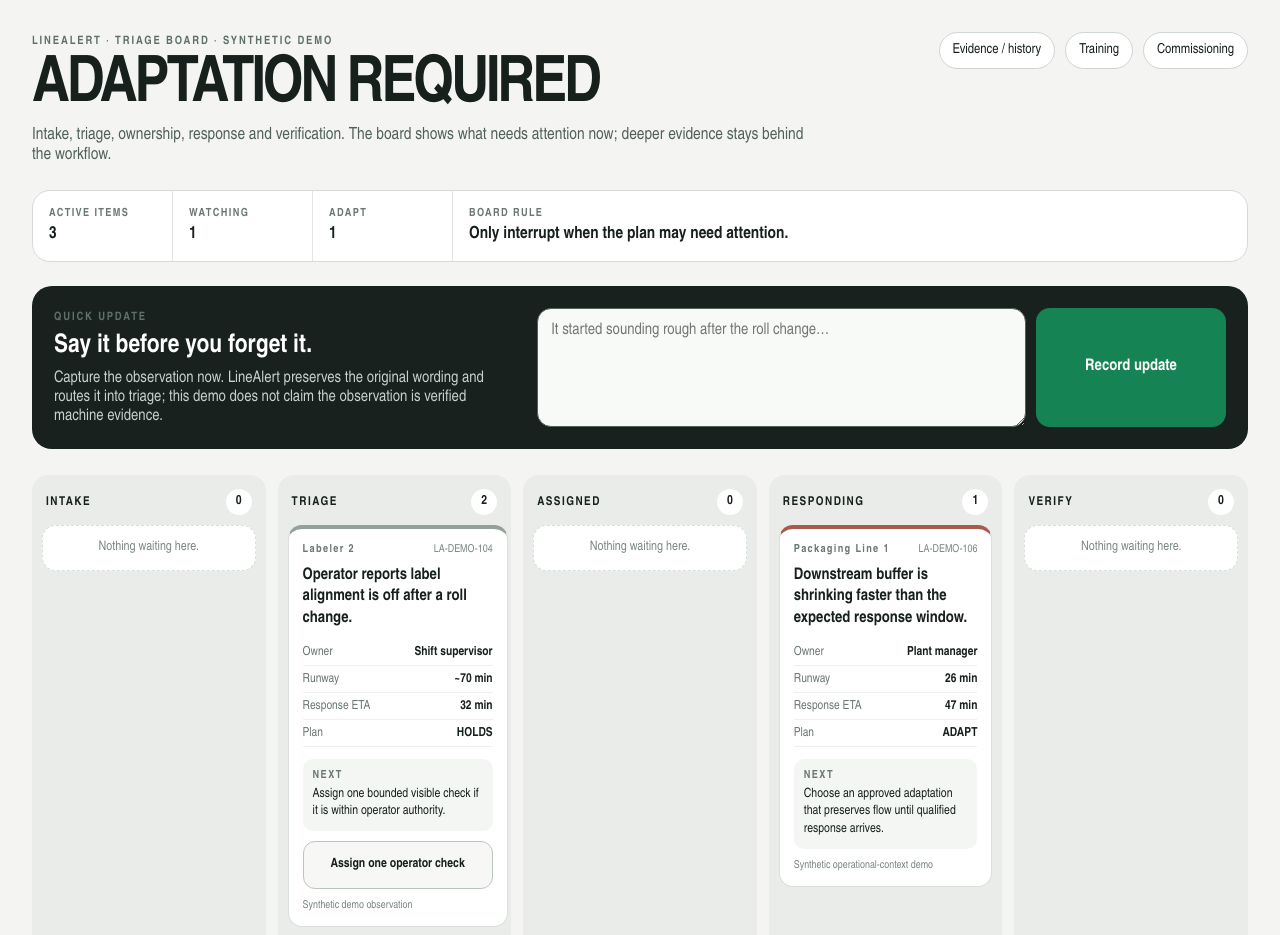
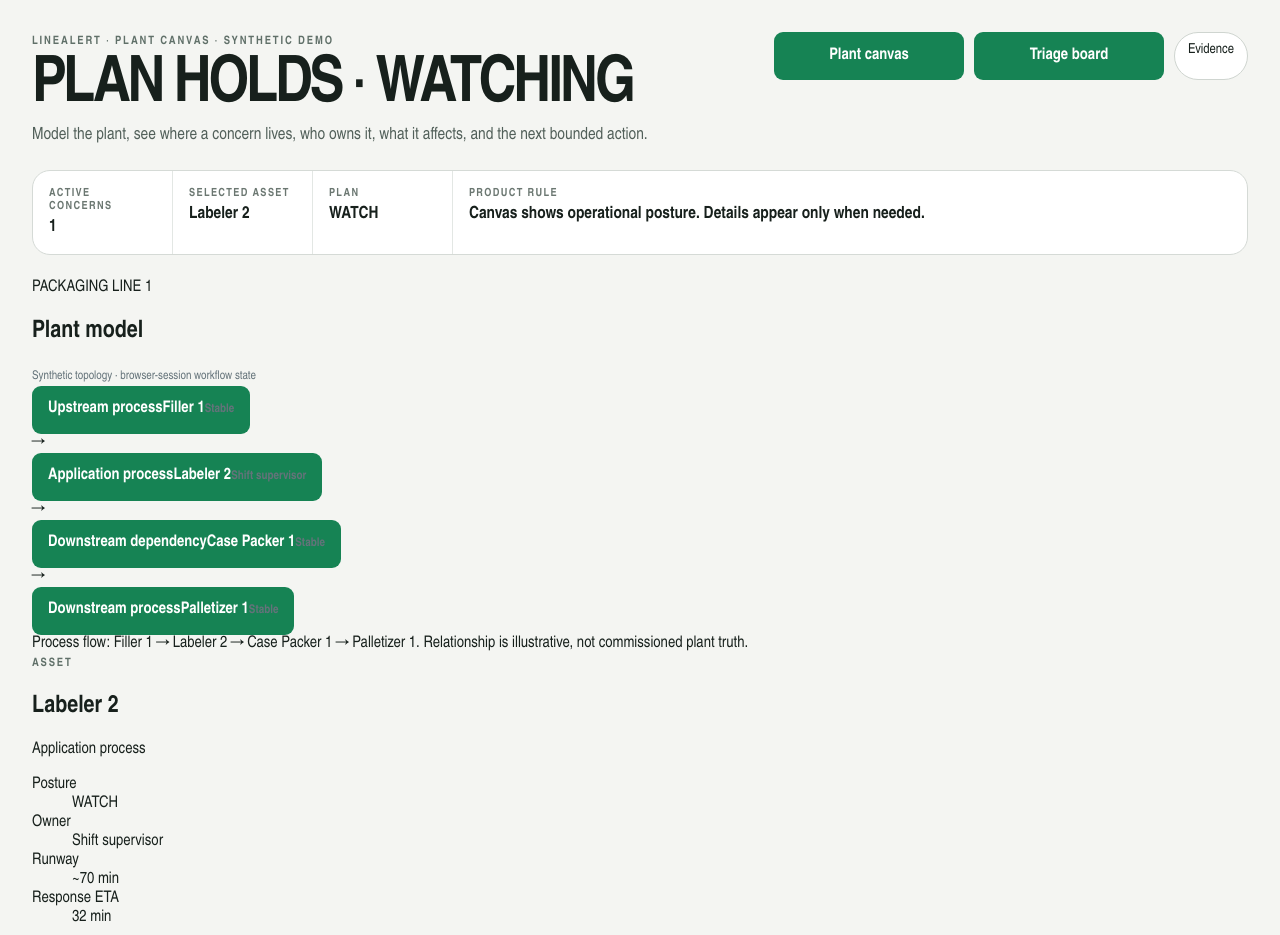
Before and after one commit to anthonyedgar30000/linealert-core, a Next.js app in the folder ui/: page / in a window 1280 px wide. Shown: the top 935 px of the page. Built offline with nearby package versions, Linux system fonts and the light colour scheme.

Commit message:
Make plant canvas the primary LineAlert surface

```diff
--- a/ui/app/page.tsx
+++ b/ui/app/page.tsx
@@ -1,307 +1,150 @@
 "use client";
 
 import Link from "next/link";
-import { FormEvent, useMemo, useState } from "react";
+import { useMemo, useState } from "react";
 
 import styles from "./triage-board.module.css";
 
-type TriageStage = "INTAKE" | "TRIAGE" | "ASSIGNED" | "RESPONDING" | "VERIFY";
+type PlanState = "HOLDS" | "WATCH" | "ADAPT";
+type Owner = "Shift supervisor" | "Operator" | "Maintenance" | "Plant manager";
+type AssetId = "filler" | "labeler" | "packer" | "palletizer";
 type OperatorResult = "appears_clear" | "issue_observed" | "cannot_verify";
 
-type OperatorCheck = {
-  question: string;
-  reason: string;
+type Asset = {
+  id: AssetId;
+  name: string;
+  role: string;
+  plan: PlanState;
+  owner: Owner;
+  next: string;
+  concern?: string;
+  latestObservation?: string;
+  runway?: string;
+  responseEta?: string;
 };
 
-type TriageItem = {
-  id: string;
-  asset: string;
-  summary: string;
-  stage: TriageStage;
-  owner: string;
-  next: string;
-  plan: "HOLDS" | "WATCH" | "ADAPT";
-  runway?: string;
-  responseEta?: string;
-  source: string;
-  operatorCheck?: OperatorCheck;
-  latestObservation?: string;
-};
-
-const seededItems: TriageItem[] = [
-  {
-    id: "LA-DEMO-104",
-    asset: "Labeler 2",
-    summary: "Operator reports label alignment is off after a roll change.",
-    stage: "TRIAGE",
-    owner: "Shift supervisor",
-    next: "Assign one bounded visible check if it is within operator authority.",
-    plan: "HOLDS",
-    runway: "~70 min",
-    responseEta: "32 min",
-    source: "Synthetic demo observation",
-    operatorCheck: {
-      question: "From the approved operating position, does the visible label application relationship appear aligned?",
-      reason: "A visible alignment check can tell triage whether a qualified mechanical inspection is needed. It does not establish root cause.",
-    },
-  },
-  {
-    id: "LA-DEMO-105",
-    asset: "CNC Cell A",
-    summary: "Two updated controllers stopped reporting to the historian after a firmware change.",
-    stage: "TRIAGE",
-    owner: "Shift supervisor",
-    next: "Confirm shared gateway path and maintenance availability before escalating.",
-    plan: "WATCH",
-    runway: "~95 min",
-    responseEta: "44 min",
-    source: "Synthetic dependency-risk demo",
-  },
-  {
-    id: "LA-DEMO-106",
-    asset: "Packaging Line 1",
-    summary: "Downstream buffer is shrinking faster than the expected response window.",
-    stage: "RESPONDING",
-    owner: "Plant manager",
-    next: "Choose an approved adaptation that preserves flow until qualified response arrives.",
-    plan: "ADAPT",
-    runway: "26 min",
-    responseEta: "47 min",
-    source: "Synthetic operational-context demo",
-  },
+const seedAssets: Asset[] = [
+  { id: "filler", name: "Filler 1", role: "Upstream process", plan: "HOLDS", owner: "Shift supervisor", next: "No action requested." },
+  { id: "labeler", name: "Labeler 2", role: "Application process", plan: "WATCH", owner: "Shift supervisor", next: "Assign one bounded visible check if it is within operator authority.", concern: "Operator reports label alignment is off after a roll change.", runway: "~70 min", responseEta: "32 min" },
+  { id: "packer", name: "Case Packer 1", role: "Downstream dependency", plan: "HOLDS", owner: "Shift supervisor", next: "No action requested." },
+  { id: "palletizer", name: "Palletizer 1", role: "Downstream process", plan: "HOLDS", owner: "Shift supervisor", next: "No action requested." },
 ];
 
-const stageOrder: TriageStage[] = ["INTAKE", "TRIAGE", "ASSIGNED", "RESPONDING", "VERIFY"];
+export default function PlantCanvas() {
+  const [assets, setAssets] = useState(seedAssets);
+  const [selectedId, setSelectedId] = useState<AssetId>("labeler");
+  const [operatorOpen, setOperatorOpen] = useState(false);
+  const [view, setView] = useState<"canvas" | "board">("canvas");
 
-export default function TriageBoard() {
-  const [items, setItems] = useState<TriageItem[]>(seededItems);
-  const [quickUpdate, setQuickUpdate] = useState("");
-  const [lastCaptured, setLastCaptured] = useState<string | null>(null);
-  const [activeOperatorItemId, setActiveOperatorItemId] = useState<string | null>(null);
+  const selected = assets.find((asset) => asset.id === selectedId) ?? assets[0];
+  const activeCount = assets.filter((asset) => asset.concern).length;
+  const posture = assets.some((asset) => asset.plan === "ADAPT") ? "ADAPTATION REQUIRED" : assets.some((asset) => asset.plan === "WATCH") ? "PLAN HOLDS · WATCHING" : "PLAN HOLDS";
 
-  const adaptCount = items.filter((item) => item.plan === "ADAPT").length;
-  const watchCount = items.filter((item) => item.plan === "WATCH").length;
-  const plantPosture = adaptCount > 0 ? "ADAPTATION REQUIRED" : watchCount > 0 ? "PLAN HOLDS · WATCHING" : "PLAN HOLDS";
+  const boardGroups = useMemo(() => ({
+    TRIAGE: assets.filter((asset) => asset.concern && asset.owner === "Shift supervisor"),
+    ASSIGNED: assets.filter((asset) => asset.concern && (asset.owner === "Operator" || asset.owner === "Maintenance")),
+    RESPONDING: assets.filter((asset) => asset.concern && asset.owner === "Plant manager"),
+  }), [assets]);
 
-  const grouped = useMemo(() => {
-    const result = new Map<TriageStage, TriageItem[]>();
-    stageOrder.forEach((stage) => result.set(stage, []));
-    items.forEach((item) => result.get(item.stage)?.push(item));
-    return result;
-  }, [items]);
-
-  const activeOperatorItem = items.find((item) => item.id === activeOperatorItemId && item.operatorCheck) ?? null;
-
-  const captureUpdate = (event: FormEvent) => {
-    event.preventDefault();
-    const observation = quickUpdate.trim();
-    if (!observation) return;
-
-    const item: TriageItem = {
-      id: `LA-DEMO-${107 + items.length}`,
-      asset: "Unassigned asset",
-      summary: observation,
-      stage: "INTAKE",
-      owner: "Triage queue",
-      next: "Attach asset/run context and decide whether management attention is justified.",
-      plan: "HOLDS",
-      source: "Operator observation — unverified · browser-session demo only",
-    };
-
-    setItems((current) => [item, ...current]);
-    setLastCaptured(observation);
-    setQuickUpdate("");
+  const assignOperator = () => {
+    setAssets((current) => current.map((asset) => asset.id === "labeler" ? { ...asset, owner: "Operator", next: "Answer the single visible-condition check from the approved operating position." } : asset));
+    setSelectedId("labeler");
+    setOperatorOpen(true);
   };
 
-  const assignOperatorCheck = (itemId: string) => {
-    setItems((current) => current.map((item) => (
-      item.id === itemId && item.operatorCheck
-        ? {
-            ...item,
-            stage: "ASSIGNED",
-            owner: "Operator",
-            next: "Answer the single visible-condition check from the approved operating position.",
-          }
-        : item
-    )));
-    setActiveOperatorItemId(itemId);
-  };
+  const recordResult = (result: OperatorResult) => {
+    const observation = result === "appears_clear"
+      ? "Operator reports the visible application relationship appears aligned."
+      : result === "issue_observed"
+        ? "Operator reports the visible application relationship appears out of alignment."
+        : "Operator could not verify the visible application relationship safely.";
 
-  const recordOperatorResult = (result: OperatorResult) => {
-    if (!activeOperatorItemId) return;
-
-    const resultText: Record<OperatorResult, string> = {
-      appears_clear: "Operator reports the visible application relationship appears aligned.",
-      issue_observed: "Operator reports the visible application relationship appears out of alignment.",
-      cannot_verify: "Operator could not verify the visible application relationship safely.",
-    };
-
-    setItems((current) => current.map((item) => {
-      if (item.id !== activeOperatorItemId) return item;
-      const { operatorCheck: _operatorCheck, ...rest } = item;
-
+    setAssets((current) => current.map((asset) => {
+      if (asset.id !== "labeler") return asset;
       if (result === "appears_clear") {
-        return {
-          ...rest,
-          stage: "TRIAGE",
-          owner: "Shift supervisor",
-          next: "Review the recorded visible check and decide whether another qualified check is justified.",
-          latestObservation: resultText[result],
-          source: "Operator observation — unverified · browser-session demo only",
-        };
+        return { ...asset, owner: "Shift supervisor", plan: "WATCH", next: "Review the recorded visible check and decide whether another qualified check is justified.", latestObservation: observation };
       }
-
-      return {
-        ...rest,
-        stage: "ASSIGNED",
-        owner: "Maintenance",
-        next: result === "issue_observed"
-          ? "Inspect the reported application relationship; the operator stopped at the observation boundary."
-          : "Perform the check from an authorized safe position; the operator could not verify it.",
-        latestObservation: resultText[result],
-        source: "Operator observation — unverified · browser-session demo only",
-      };
+      return { ...asset, owner: "Maintenance", plan: "WATCH", next: result === "issue_observed" ? "Inspect the reported application relationship; operator stopped at the observation boundary." : "Perform the check from an authorized safe position; operator could not verify it.", latestObservation: observation };
     }));
-
-    setActiveOperatorItemId(null);
+    setOperatorOpen(false);
   };
 
   return (
     <main className={styles.shell}>
       <header className={styles.header}>
         <div>
-          <span className={styles.kicker}>LINEALERT · TRIAGE BOARD · SYNTHETIC DEMO</span>
-          <h1>{plantPosture}</h1>
-          <p>
-            Intake, triage, ownership, response and verification. The board shows what needs attention now;
-            deeper evidence stays behind the workflow.
-          </p>
+          <span className={styles.kicker}>LINEALERT · PLANT CANVAS · SYNTHETIC DEMO</span>
+          <h1>{posture}</h1>
+          <p>Model the plant, see where a concern lives, who owns it, what it affects, and the next bounded action.</p>
         </div>
-        <nav className={styles.nav} aria-label="LineAlert navigation">
-          <Link href="/health">Evidence / history</Link>
-          <Link href="/training">Training</Link>
-          <Link href="/commissioning">Commissioning</Link>
+        <nav className={styles.nav}>
+          <button className={view === "canvas" ? styles.activeView : ""} onClick={() => setView("canvas")}>Plant canvas</button>
+          <button className={view === "board" ? styles.activeView : ""} onClick={() => setView("board")}>Triage board</button>
+          <Link href="/health">Evidence</Link>
         </nav>
       </header>
 
-      <section className={styles.posture} aria-label="Plant triage posture">
-        <div><span>ACTIVE ITEMS</span><b>{items.length}</b></div>
-        <div><span>WATCHING</span><b>{watchCount}</b></div>
-        <div><span>ADAPT</span><b>{adaptCount}</b></div>
-        <div><span>BOARD RULE</span><b>Only interrupt when the plan may need attention.</b></div>
+      <section className={styles.posture}>
+        <div><span>ACTIVE CONCERNS</span><b>{activeCount}</b></div>
+        <div><span>SELECTED ASSET</span><b>{selected.name}</b></div>
+        <div><span>PLAN</span><b>{selected.plan}</b></div>
+        <div><span>PRODUCT RULE</span><b>Canvas shows operational posture. Details appear only when needed.</b></div>
       </section>
 
-      <section className={styles.intake}>
-        <div>
-          <span className={styles.sectionLabel}>QUICK UPDATE</span>
-          <h2>Say it before you forget it.</h2>
-          <p>
-            Capture the observation now. LineAlert preserves the original wording and routes it into triage;
-            this demo does not claim the observation is verified machine evidence.
-          </p>
-        </div>
-        <form onSubmit={captureUpdate} className={styles.intakeForm}>
-          <textarea
-            aria-label="Quick update observation"
-            value={quickUpdate}
-            onChange={(event) => setQuickUpdate(event.target.value)}
-            placeholder="It started sounding rough after the roll change…"
-            rows={3}
-          />
-          <button type="submit">Record update</button>
-        </form>
-        {lastCaptured && (
-          <div className={styles.receipt}>
-            <b>Update received.</b>
-            <span>Added to Intake as an unverified operator observation. No equipment action was authorized.</span>
-          </div>
-        )}
-      </section>
+      {view === "canvas" ? (
+        <section className={styles.canvasLayout}>
+          <section className={styles.canvas} aria-label="Synthetic packaging line topology">
+            <div className={styles.canvasHeader}>
+              <div><span>PACKAGING LINE 1</span><h2>Plant model</h2></div>
+              <small>Synthetic topology · browser-session workflow state</small>
+            </div>
+            <div className={styles.flow}>
+              {assets.map((asset, index) => (
+                <div className={styles.flowItem} key={asset.id}>
+                  <button className={`${styles.assetNode} ${styles[asset.plan.toLowerCase()]} ${selectedId === asset.id ? styles.selected : ""}`} onClick={() => setSelectedId(asset.id)}>
+                    <span>{asset.role}</span><b>{asset.name}</b><small>{asset.concern ? asset.owner : "Stable"}</small>
+                  </button>
+                  {index < assets.length - 1 && <div className={styles.connector} aria-hidden="true">→</div>}
+                </div>
+              ))}
+            </div>
+            <div className={styles.dependencyNote}>Process flow: Filler 1 → Labeler 2 → Case Packer 1 → Palletizer 1. Relationship is illustrative, not commissioned plant truth.</div>
+          </section>
 
-      {activeOperatorItem?.operatorCheck && (
-        <section className={styles.operatorTask} aria-label="Bounded operator check">
-          <div className={styles.operatorTaskHeading}>
-            <div>
-              <span>OPERATOR · ONE BOUNDED CHECK</span>
-              <small>{activeOperatorItem.asset} · {activeOperatorItem.id}</small>
-            </div>
-            <button type="button" onClick={() => setActiveOperatorItemId(null)}>Return to board</button>
-          </div>
-          <h2>{activeOperatorItem.operatorCheck.question}</h2>
-          <p><b>Why this check:</b> {activeOperatorItem.operatorCheck.reason}</p>
-          <div className={styles.operatorAnswers}>
-            <button type="button" onClick={() => recordOperatorResult("appears_clear")}>Appears aligned</button>
-            <button type="button" onClick={() => recordOperatorResult("issue_observed")}>Appears out of alignment</button>
-            <button type="button" onClick={() => recordOperatorResult("cannot_verify")}>Can’t verify safely</button>
-          </div>
-          <small className={styles.operatorBoundary}>
-            Answer only from the approved operating position. This records an operator observation; it does not verify physical state, establish root cause, or authorize an adjustment.
-          </small>
+          <aside className={styles.assetPanel}>
+            <span className={styles.sectionLabel}>ASSET</span>
+            <h2>{selected.name}</h2>
+            <p className={styles.assetRole}>{selected.role}</p>
+            <dl>
+              <div><dt>Posture</dt><dd>{selected.plan}</dd></div>
+              <div><dt>Owner</dt><dd>{selected.owner}</dd></div>
+              {selected.runway && <div><dt>Runway</dt><dd>{selected.runway}</dd></div>}
+              {selected.responseEta && <div><dt>Response ETA</dt><dd>{selected.responseEta}</dd></div>}
+            </dl>
+            {selected.concern ? <div className={styles.concern}><span>CURRENT CONCERN</span><p>{selected.concern}</p></div> : <div className={styles.quiet}>No active concern on this synthetic asset.</div>}
+            {selected.latestObservation && <div className={styles.observationNote}><span>LATEST OBSERVATION</span><p>{selected.latestObservation}</p></div>}
+            <div className={styles.nextStep}><span>NEXT</span><p>{selected.next}</p></div>
+            {selected.id === "labeler" && selected.owner === "Shift supervisor" && <button className={styles.primaryAction} onClick={assignOperator}>Assign one operator check</button>}
+            {selected.id === "labeler" && selected.owner === "Operator" && <button className={styles.primaryAction} onClick={() => setOperatorOpen(true)}>Open operator check</button>}
+          </aside>
+        </section>
+      ) : (
+        <section className={styles.boardView}>
+          {Object.entries(boardGroups).map(([stage, items]) => <section className={styles.boardColumn} key={stage}><header><span>{stage}</span><b>{items.length}</b></header>{items.length ? items.map((asset) => <button key={asset.id} onClick={() => { setSelectedId(asset.id); setView("canvas"); }}><strong>{asset.name}</strong><span>{asset.owner}</span><small>{asset.next}</small></button>) : <div className={styles.empty}>Nothing waiting here.</div>}</section>)}
         </section>
       )}
 
-      <section className={styles.board} aria-label="Triage workflow board">
-        {stageOrder.map((stage) => (
-          <section className={styles.column} key={stage}>
-            <header>
-              <span>{stage}</span>
-              <b>{grouped.get(stage)?.length ?? 0}</b>
-            </header>
-            <div className={styles.cardStack}>
-              {(grouped.get(stage) ?? []).map((item) => (
-                <article className={`${styles.card} ${styles[item.plan.toLowerCase()]}`} key={item.id}>
-                  <div className={styles.cardTopline}>
-                    <span>{item.asset}</span>
-                    <small>{item.id}</small>
-                  </div>
-                  <h3>{item.summary}</h3>
-                  <dl>
-                    <div><dt>Owner</dt><dd>{item.owner}</dd></div>
-                    {item.runway && <div><dt>Runway</dt><dd>{item.runway}</dd></div>}
-                    {item.responseEta && <div><dt>Response ETA</dt><dd>{item.responseEta}</dd></div>}
-                    <div><dt>Plan</dt><dd>{item.plan}</dd></div>
-                  </dl>
-                  {item.latestObservation && (
-                    <div className={styles.observationNote}>
-                      <span>LATEST OBSERVATION</span>
-                      <p>{item.latestObservation}</p>
-                    </div>
-                  )}
-                  <div className={styles.nextStep}>
-                    <span>NEXT</span>
-                    <p>{item.next}</p>
-                  </div>
-                  {item.operatorCheck && item.owner === "Shift supervisor" && (
-                    <button className={styles.taskButton} type="button" onClick={() => assignOperatorCheck(item.id)}>
-                      Assign one operator check
-                    </button>
-                  )}
-                  {item.operatorCheck && item.owner === "Operator" && (
-                    <button className={styles.taskButton} type="button" onClick={() => setActiveOperatorItemId(item.id)}>
-                      Open operator check
-                    </button>
-                  )}
-                  <small className={styles.source}>{item.source}</small>
-                </article>
-              ))}
-              {(grouped.get(stage)?.length ?? 0) === 0 && (
-                <div className={styles.empty}>Nothing waiting here.</div>
-              )}
-            </div>
-          </section>
-        ))}
-      </section>
+      {operatorOpen && (
+        <section className={styles.operatorTask}>
+          <div className={styles.operatorTaskHeading}><div><span>OPERATOR · ONE BOUNDED CHECK</span><small>Labeler 2</small></div><button onClick={() => setOperatorOpen(false)}>Close</button></div>
+          <h2>From the approved operating position, does the visible label application relationship appear aligned?</h2>
+          <p><b>Why this check:</b> It tells triage whether a qualified mechanical inspection is needed. It does not establish root cause.</p>
+          <div className={styles.operatorAnswers}><button onClick={() => recordResult("appears_clear")}>Appears aligned</button><button onClick={() => recordResult("issue_observed")}>Appears out of alignment</button><button onClick={() => recordResult("cannot_verify")}>Can’t verify safely</button></div>
+          <small className={styles.operatorBoundary}>Operator observation ≠ verified physical state. No adjustment is authorized by this demo.</small>
+        </section>
+      )}
 
-      <section className={styles.boundary}>
-        <div>
-          <span>V1 BOUNDARY</span>
-          <b>Make abnormal situations feel organized before they feel solved.</b>
-        </div>
-        <p>
-          This surface performs demo intake and workflow orientation only. Triage is not diagnosis,
-          recommendation is not authorized action, and historical evidence does not prove current root cause.
-        </p>
-      </section>
+      <section className={styles.boundary}><div><span>V1 BOUNDARY</span><b>Model the plant → locate the concern → assign the next bounded action.</b></div><p>No telemetry, PLC/controller, CMMS, dispatch, safety-control or equipment-control connection is added here. The topology and workflow are synthetic feedback content.</p></section>
     </main>
   );
 }
```
